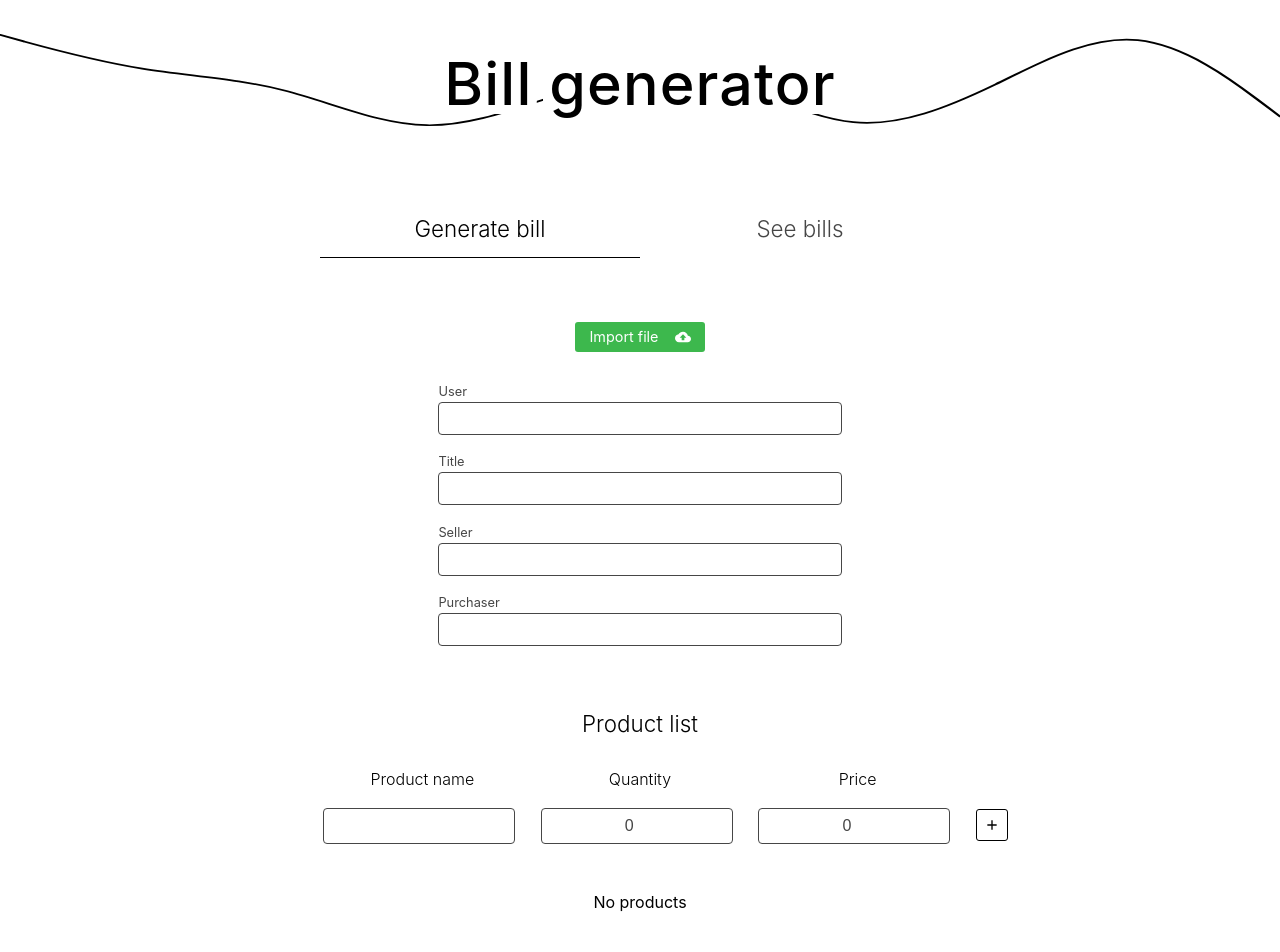
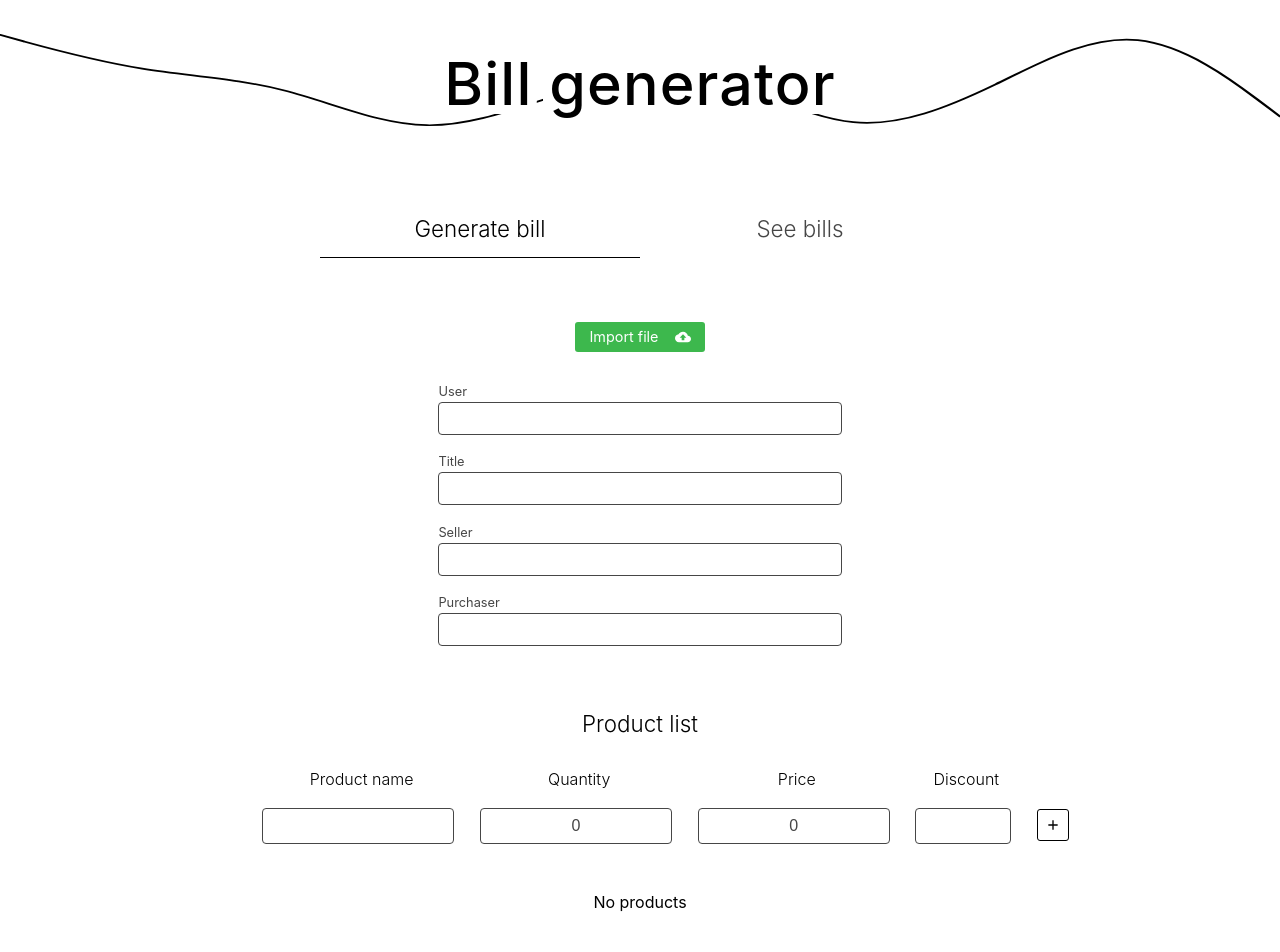
Before and after one commit to alejandrobujan/bills_generator, a Next.js app in the folder frontend/: page / in a window 1280 px wide. Shown: the top 952 px of the page. Built offline with nearby package versions, Linux system fonts and the light colour scheme.

Commit message:
Add: Discount fields

```diff
--- a/frontend/src/components/Input/CheckboxInput.tsx
+++ b/frontend/src/components/Input/CheckboxInput.tsx
@@ -7,6 +7,7 @@ interface Props {
   checked?: boolean;
   onChange: (value: boolean) => void;
   ignoreEnter?: boolean;
+  className?: string;
 }
 
 export default function CheckboxInput({ onChange, ...props }: Props) {
--- a/frontend/src/components/Input/Input.tsx
+++ b/frontend/src/components/Input/Input.tsx
@@ -10,6 +10,7 @@ interface Props {
   checked?: boolean;
   onChange: (e: ChangeEvent<HTMLInputElement>) => void;
   ignoreEnter?: boolean;
+  className?: string;
 }
 
 export default function Input({
@@ -21,11 +22,15 @@ export default function Input({
   checked,
   required = false,
   ignoreEnter = false,
+  className = "",
 }: Props) {
   const [isSelected, setIsSelected] = useState(false);
 
   return (
-    <div className={styles.Input_wrapper} data-is_selected={isSelected}>
+    <div
+      className={`${styles.Input_wrapper} ${className}`}
+      data-is_selected={isSelected}
+    >
       <label className={styles.Input_label}>{label}</label>
       <input
         onKeyDown={(e) => {
@@ -36,7 +41,7 @@ export default function Input({
         className={styles.Input_input}
         type={type}
         placeholder={placeholder}
-        value={value}
+        value={value?.toString()}
         onChange={onChange}
         onFocus={() => setIsSelected(true)}
         onBlur={() => setIsSelected(false)}
--- a/frontend/src/components/Input/NumberInput.tsx
+++ b/frontend/src/components/Input/NumberInput.tsx
@@ -7,6 +7,7 @@ interface Props {
   required?: boolean;
   onChange: (value: number) => void;
   ignoreEnter?: boolean;
+  className?: string;
 }
 
 export default function NumberInput({ onChange, ...props }: Props) {
--- a/frontend/src/components/Input/SelectInput.tsx
+++ b/frontend/src/components/Input/SelectInput.tsx
@@ -7,6 +7,7 @@ interface Props {
   required?: boolean;
   onChange: (value: string) => void;
   children: React.ReactNode;
+  className?: string;
 }
 
 export default function SelectInput({
@@ -15,14 +16,18 @@ export default function SelectInput({
   onChange,
   children,
   required = false,
+  className = "",
 }: Props) {
   const [isSelected, setIsSelected] = useState(false);
 
   return (
-    <div className={styles.Input_wrapper} data-is_selected={isSelected}>
+    <div
+      className={`${styles.Input_wrapper} ${className}`}
+      data-is_selected={isSelected}
+    >
       <label className={styles.Input_label}>{label}</label>
       <select
-				className={styles.Input_select}
+        className={styles.Input_select}
         value={value}
         required={required}
         onChange={(e) => onChange(e.target.value)}
--- a/frontend/src/components/Input/TextInput.tsx
+++ b/frontend/src/components/Input/TextInput.tsx
@@ -7,6 +7,7 @@ interface Props {
   required?: boolean;
   onChange: (value: string) => void;
   ignoreEnter?: boolean;
+  className?: string;
 }
 
 export default function TextInput({ onChange, ...props }: Props) {
--- a/frontend/src/components/ProductList/ProductList.tsx
+++ b/frontend/src/components/ProductList/ProductList.tsx
@@ -14,6 +14,7 @@ import ProductDto, {
   getDefaultProductDto,
   toProduct,
 } from "../../entities/ProductDto";
+import { SubdirectoryArrowLeftSharp } from "@mui/icons-material";
 
 interface Props {
   products: Product[];
@@ -40,6 +41,7 @@ function ListItem({ product, onRemoveProduct }: ItemProps) {
         <span>{product.name}</span>
         <span>{product.quantity}</span>
         <span>{product.price}€</span>
+        {product.discount ? <span>{product.discount}%</span> : <span>No</span>}
       </div>
       <NormalButton
         className={styles.ProductList_removeButton}
@@ -82,6 +84,7 @@ export default function ProductList({
         <span>Product name</span>
         <span>Quantity</span>
         <span>Price</span>
+        <span className={styles.ProductList_discount}>Discount</span>
       </div>
 
       <div className={styles.ProductList_formWrapper}>
@@ -103,6 +106,14 @@ export default function ProductList({
             value={currentProduct.price}
             onChange={(price) =>
               setCurrentProduct({ ...currentProduct, price })
+            }
+          />
+          <NumberInput
+            ignoreEnter
+            value={currentProduct.discount}
+            className={styles.ProductList_discount}
+            onChange={(discount) =>
+              setCurrentProduct({ ...currentProduct, discount })
             }
           />
         </div>
--- a/frontend/src/components/ProductList/productList.module.scss
+++ b/frontend/src/components/ProductList/productList.module.scss
@@ -27,6 +27,15 @@
     text-align: center;
     font-weight: 300;
     font-size: 1rem;
+  }
+
+  .ProductList_discount {
+    width: 6rem;
+    max-width: 10vw;
+  }
+  .ProductList_discount > input {
+    width: 6rem;
+    max-width: 10vw;
   }
 }
 
--- a/frontend/src/entities/Product.ts
+++ b/frontend/src/entities/Product.ts
@@ -7,6 +7,7 @@ export const ProductSchema = z
     name: z.string(),
     price: z.number(),
     quantity: z.number(),
+    discount: z.number().optional(),
   })
   .strict();
 
@@ -18,5 +19,6 @@ export const toProductDto = (product: Product): ProductDto => {
     name: product.name,
     price: product.price,
     quantity: product.quantity,
+    discount: product.discount,
   });
 };
--- a/frontend/src/entities/ProductDto.ts
+++ b/frontend/src/entities/ProductDto.ts
@@ -7,6 +7,7 @@ export const ProductDtoSchema = z
     name: z.string(),
     price: z.number(),
     quantity: z.number(),
+    discount: z.number().optional(),
   })
   .strict();
 
@@ -18,6 +19,7 @@ export const getDefaultProductDto = (): ProductDto => {
     name: "",
     price: 0,
     quantity: 0,
+    discount: undefined,
   });
 };
 
@@ -27,5 +29,6 @@ export const toProduct = (dto: ProductDto): Product => {
     name: dto.name,
     price: dto.price,
     quantity: dto.quantity,
+    discount: dto.discount,
   });
 };
--- a/frontend/src/styles/globals/_globals.scss
+++ b/frontend/src/styles/globals/_globals.scss
@@ -48,3 +48,13 @@ h2 {
   font-weight: 300;
   color: var(--fg);
 }
+
+input::-webkit-outer-spin-button,
+input::-webkit-inner-spin-button {
+  -webkit-appearance: none;
+  margin: 0;
+}
+
+input[type="number"] {
+  -moz-appearance: textfield;
+}
```
